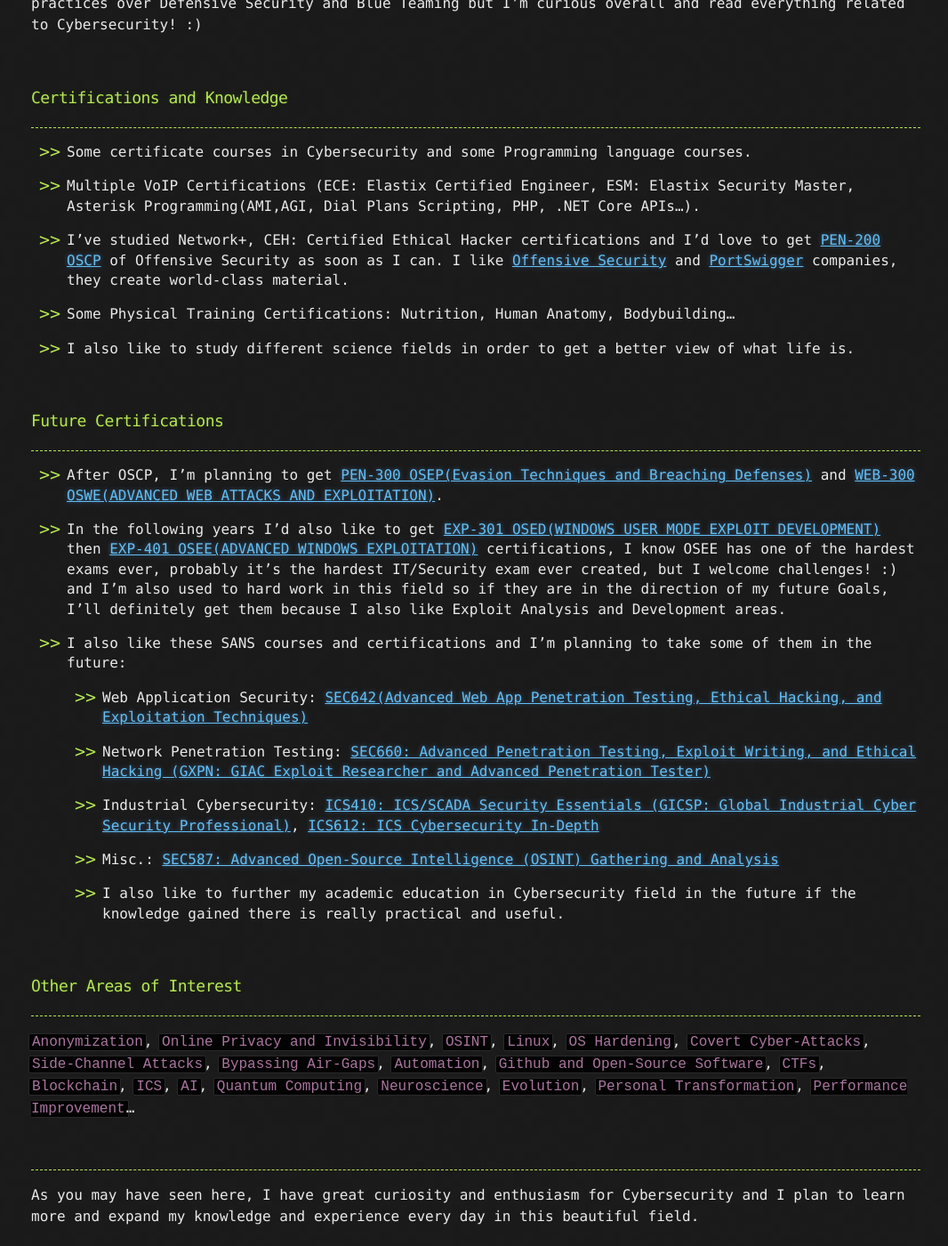
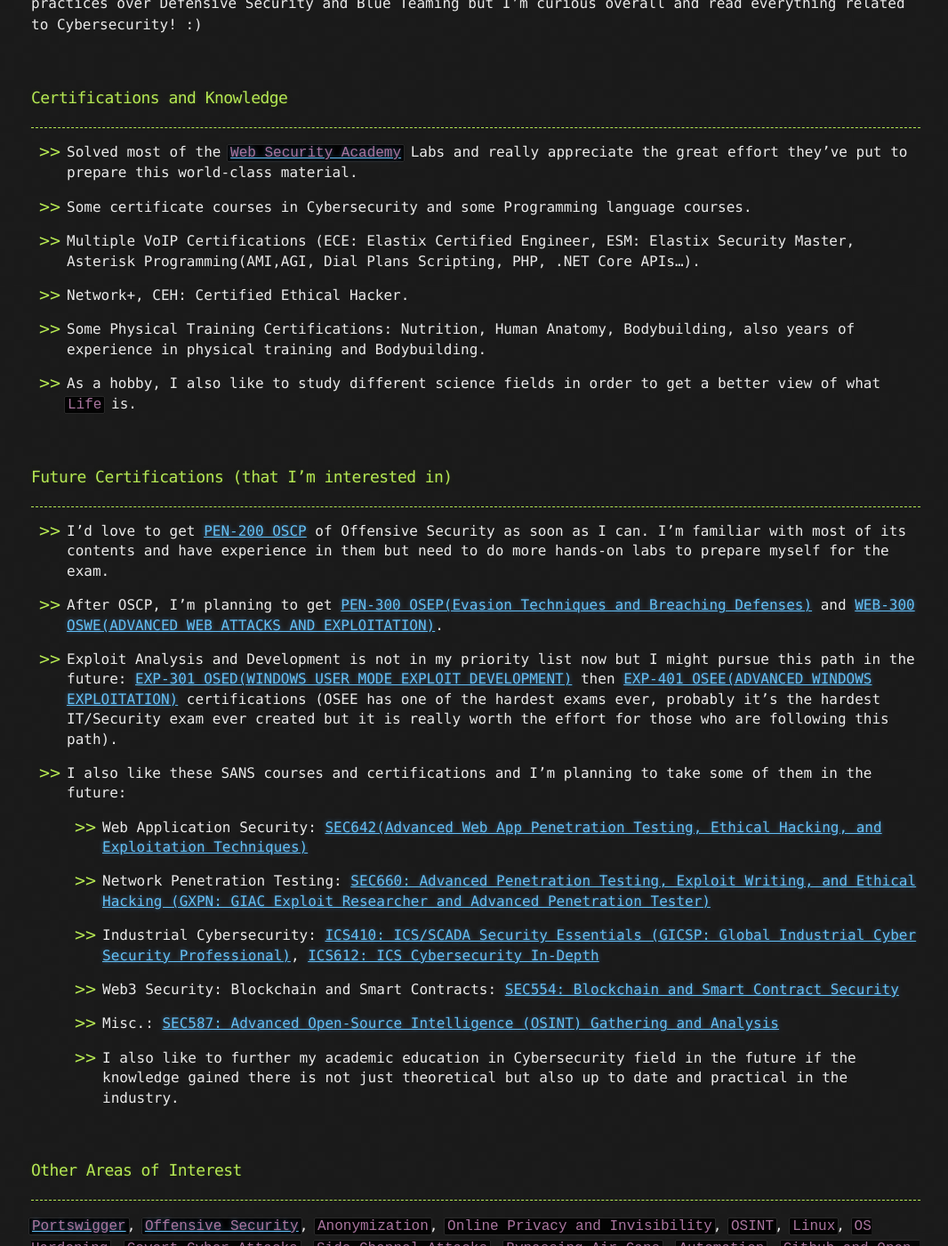
Before and after one commit to CamoCatX/camocatx.github.io, a Jekyll site: the page built from about.md, in a window 1280 px wide and 1400 px high, scrolled down 1275 px. Shown: the whole window at 89% size, without its empty margins (105-1171 px from the left). Built offline with Jekyll 4.4.1, drawn with Linux system fonts in a browser that asks for light colours; some of the changed text lies outside the part shown.

Commit message:
Edit about page

```diff
--- a/about.md
+++ b/about.md
@@ -11,12 +11,12 @@ robots: noindex,nofollow
 
 ![](/assets/ninja1.png) Hello! My name is Nima, Welcome to my Website.
 
-I am a Penetration Tester and Bug Hunter and I have background in Software Development.
+I am a Network Penetration Tester and Bug Hunter and an ex-Full-Time Software Developer.
 
-I have been using computers and I have been programming from an early age since the prehistoric MS-DOS ages (GW/QBasic and FoxPro) then Visual Basic 6 in old Windows versions and then C#, Microsoft Visual FoxPro, PHP, JavaScript, Python... in Windows and Linux.
+I have been using computers and been programming from an early age since the prehistoric MS-DOS ages (GW/QBasic and FoxPro) then Visual Basic 6 in old Windows versions and then C#, Microsoft Visual FoxPro, PHP, JavaScript, Python... in Windows and Linux.
 
 <br>
-### My Prior Software Experience
+### My Prior Work Experience in the Software field and my Technical Mindset
 * * *
 
 * Full Stack Software Developer working in all layers of Software Development, also Sales, Support and Deployment.
@@ -47,23 +47,27 @@ I love almost all Technical Cybersecurity fields but prefer Offensive Security a
 ### Certifications and Knowledge
 * * *
 
+* Solved most of the [`Web Security Academy`](https://portswigger.net/web-security/learning-path) Labs and really appreciate the great effort they've put to prepare this world-class material.
+
 * Some certificate courses in Cybersecurity and some Programming language courses.
 
 * Multiple VoIP Certifications (ECE: Elastix Certified Engineer, ESM: Elastix Security Master, Asterisk Programming(AMI,AGI, Dial Plans Scripting, PHP, .NET Core APIs...).
 
-* I've studied Network+, CEH: Certified Ethical Hacker certifications and I'd love to get [PEN-200 OSCP](https://www.offensive-security.com/pwk-oscp/) of Offensive Security as soon as I can. I like [Offensive Security](https://www.offensive-security.com/) and [PortSwigger](https://portswigger.net/) companies, they create world-class material.
+* Network+, CEH: Certified Ethical Hacker.
 
-* Some Physical Training Certifications: Nutrition, Human Anatomy, Bodybuilding...
+* Some Physical Training Certifications: Nutrition, Human Anatomy, Bodybuilding, also years of experience in physical training and Bodybuilding.
 
-* I also like to study different science fields in order to get a better view of what life is.
+* As a hobby, I also like to study different science fields in order to get a better view of what `Life` is.
 
 <br>
-### Future Certifications
+### Future Certifications (that I'm interested in)
 * * *
+
+- I'd love to get [PEN-200 OSCP](https://www.offensive-security.com/pwk-oscp/) of Offensive Security as soon as I can. I'm familiar with most of its contents and have experience in them but need to do more hands-on labs to prepare myself for the exam.
 
 - After OSCP, I'm planning to get [PEN-300 OSEP(Evasion Techniques and Breaching Defenses)](https://www.offensive-security.com/pen300-osep/) and [WEB-300 OSWE(ADVANCED WEB ATTACKS AND EXPLOITATION)](https://www.offensive-security.com/awae-oswe/).
 
-- In the following years I'd also like to get [EXP-301 OSED(WINDOWS USER MODE EXPLOIT DEVELOPMENT)](https://www.offensive-security.com/exp301-osed/) then [EXP-401 OSEE(ADVANCED WINDOWS EXPLOITATION)](https://www.offensive-security.com/awe-osee/) certifications, I know OSEE has one of the hardest exams ever, probably it's the hardest IT/Security exam ever created, but I welcome challenges! :) and I'm also used to hard work in this field so if they are in the direction of my future Goals, I'll definitely get them because I also like Exploit Analysis and Development areas.
+- Exploit Analysis and Development is not in my priority list now but I might pursue this path in the future: [EXP-301 OSED(WINDOWS USER MODE EXPLOIT DEVELOPMENT)](https://www.offensive-security.com/exp301-osed/) then [EXP-401 OSEE(ADVANCED WINDOWS EXPLOITATION)](https://www.offensive-security.com/awe-osee/) certifications (OSEE has one of the hardest exams ever, probably it's the hardest IT/Security exam ever created but it is really worth the effort for those who are following this path).
 
 - I also like these SANS courses and certifications and I'm planning to take some of them in the future:
 
@@ -73,17 +77,19 @@ I love almost all Technical Cybersecurity fields but prefer Offensive Security a
 
   - Industrial Cybersecurity: [ICS410: ICS/SCADA Security Essentials (GICSP: Global Industrial Cyber Security Professional)](https://www.sans.org/cyber-security-courses/ics-scada-cyber-security-essentials/), [ICS612: ICS Cybersecurity In-Depth](https://www.sans.org/cyber-security-courses/ics-cyber-security-in-depth/)
 
+  - Web3 Security: Blockchain and Smart Contracts: [SEC554: Blockchain and Smart Contract Security](https://www.sans.org/cyber-security-courses/blockchain-smart-contract-security)
+
   - Misc.: [SEC587: Advanced Open-Source Intelligence (OSINT) Gathering and Analysis](https://www.sans.org/cyber-security-courses/advanced-open-source-intelligence-gathering-analysis/)
 
-  - I also like to further my academic education in Cybersecurity field in the future if the knowledge gained there is really practical and useful.
+  - I also like to further my academic education in Cybersecurity field in the future if the knowledge gained there is not just theoretical but also up to date and practical in the industry.
 
 <br>
 ### Other Areas of Interest
 * * *
 
-`Anonymization`, `Online Privacy and Invisibility`, `OSINT`, `Linux`, `OS Hardening`, `Covert Cyber-Attacks`, `Side-Channel Attacks`, `Bypassing Air-Gaps`, `Automation`, `Github and Open-Source Software`, `CTFs`, `Blockchain`, `ICS`, `AI`, `Quantum Computing`, `Neuroscience`, `Evolution`, `Personal Transformation`, `Performance Improvement`...
+[`Portswigger`](https://portswigger.net/), [`Offensive Security`](https://www.offensive-security.com/), `Anonymization`, `Online Privacy and Invisibility`, `OSINT`, `Linux`, `OS Hardening`, `Covert Cyber-Attacks`, `Side-Channel Attacks`, `Bypassing Air-Gaps`, `Automation`, `Github and Open-Source Software`, `CTFs`, `Blockchain`, `ICS`, `AI`, `Quantum Computing`, `Neuroscience`, `Evolution`, `Personal Transformation`, `Performance Improvement`...
 
 <br>
 * * *
 
-As you may have seen here, I have great curiosity and enthusiasm for Cybersecurity and I plan to learn more and expand my knowledge and experience every day in this beautiful field.
+I have great curiosity and enthusiasm for Cybersecurity and I plan to learn more and expand my knowledge and experience every day in this beautiful field hoping to contribute and make the cyber space a safer and a more secure place for everyone.
```
